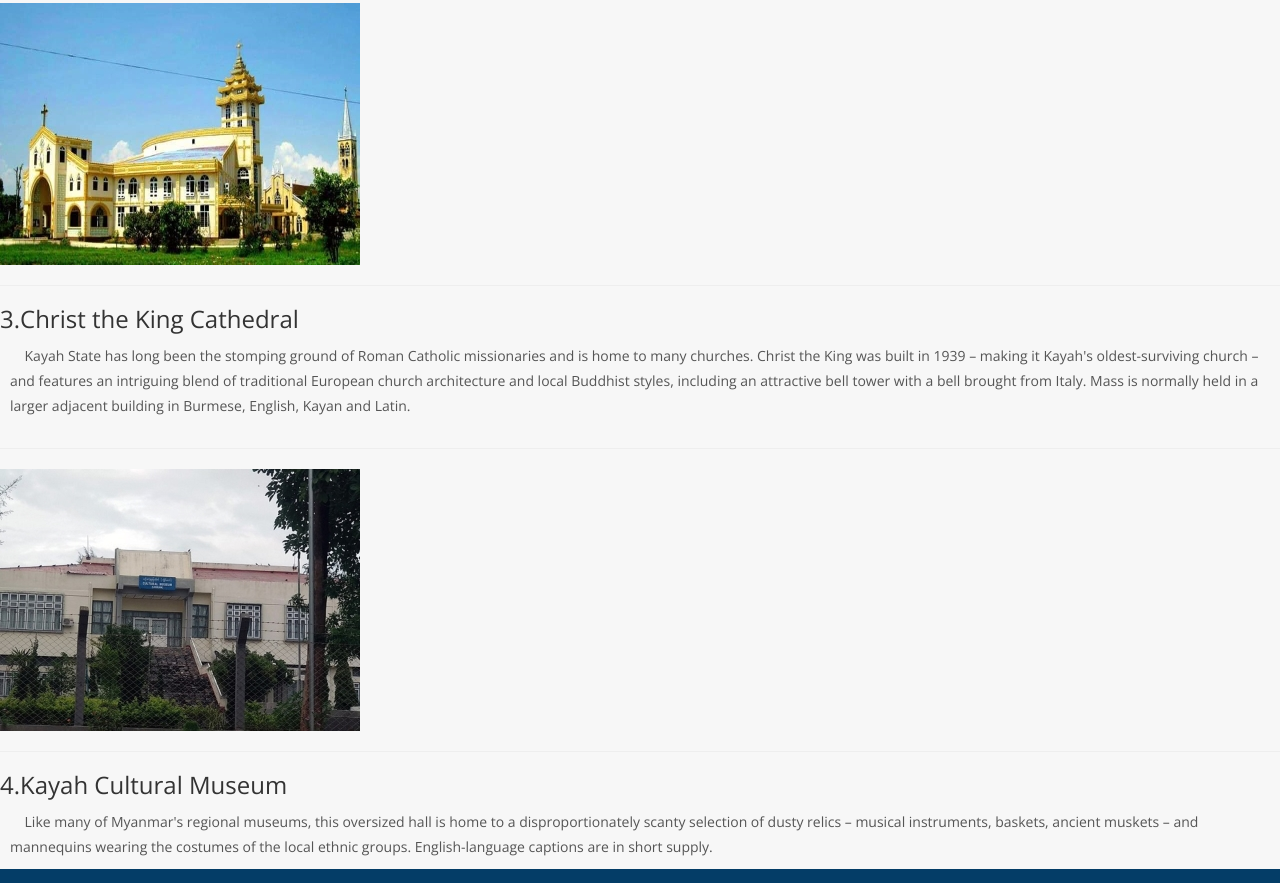
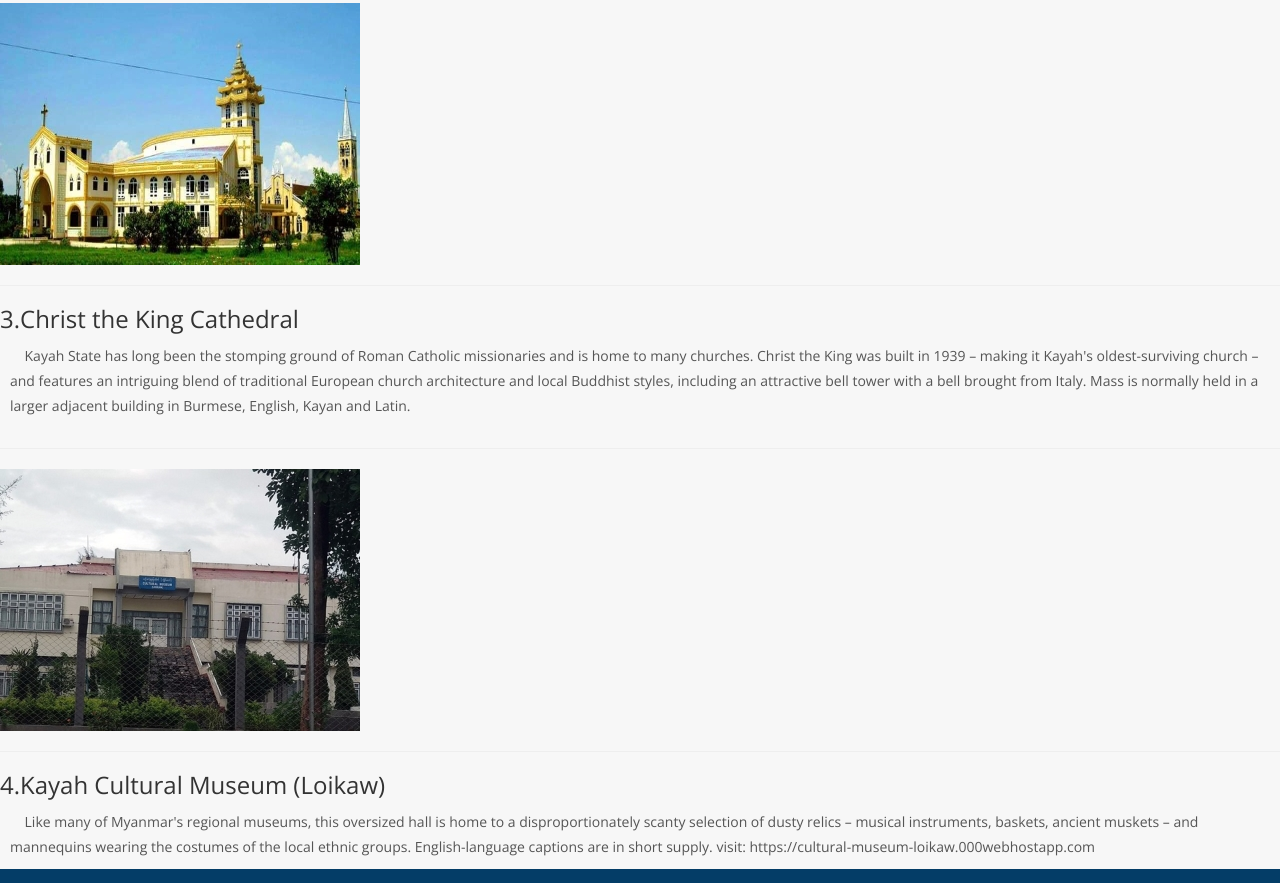
Before and after one commit to loikawcityguide/loikawcityguide1.github.io, a plain HTML site: page p.incity.html in a window 1280 px wide. Shown: the part 995-1878 px from the top of the page. Drawn offline with nearby package versions, Linux system fonts and the light colour scheme.

Commit message:
Update p.incity.html

```diff
--- a/p.incity.html
+++ b/p.incity.html
@@ -19,6 +19,7 @@
     <script src="js/bootstrap.min.js"></script>
 <!--script-->
 	<script src="js/modernizr.custom.js"></script>
+
     <script src="js/bigSlide.js"></script>
            <script>
 				$(document).ready(function() {
@@ -108,8 +109,8 @@ You can enter the central part of the monastery, where you'll find a few black a
 							</a>
 						</div>
 <hr>
-				<h3>4.Kayah Cultural Museum</h3>
-				<p style="padding:10px;">&nbsp;&nbsp;&nbsp; Like many of Myanmar's regional museums, this oversized hall is home to a disproportionately scanty selection of dusty relics – musical instruments, baskets, ancient muskets – and mannequins wearing the costumes of the local ethnic groups. English-language captions are in short supply.
+				<h3>4.Kayah Cultural Museum (Loikaw)</h3>
+				<p style="padding:10px;">&nbsp;&nbsp;&nbsp; Like many of Myanmar's regional museums, this oversized hall is home to a disproportionately scanty selection of dusty relics – musical instruments, baskets, ancient muskets – and mannequins wearing the costumes of the local ethnic groups. English-language captions are in short supply. visit: https://cultural-museum-loikaw.000webhostapp.com
 </p>
 
 
```
